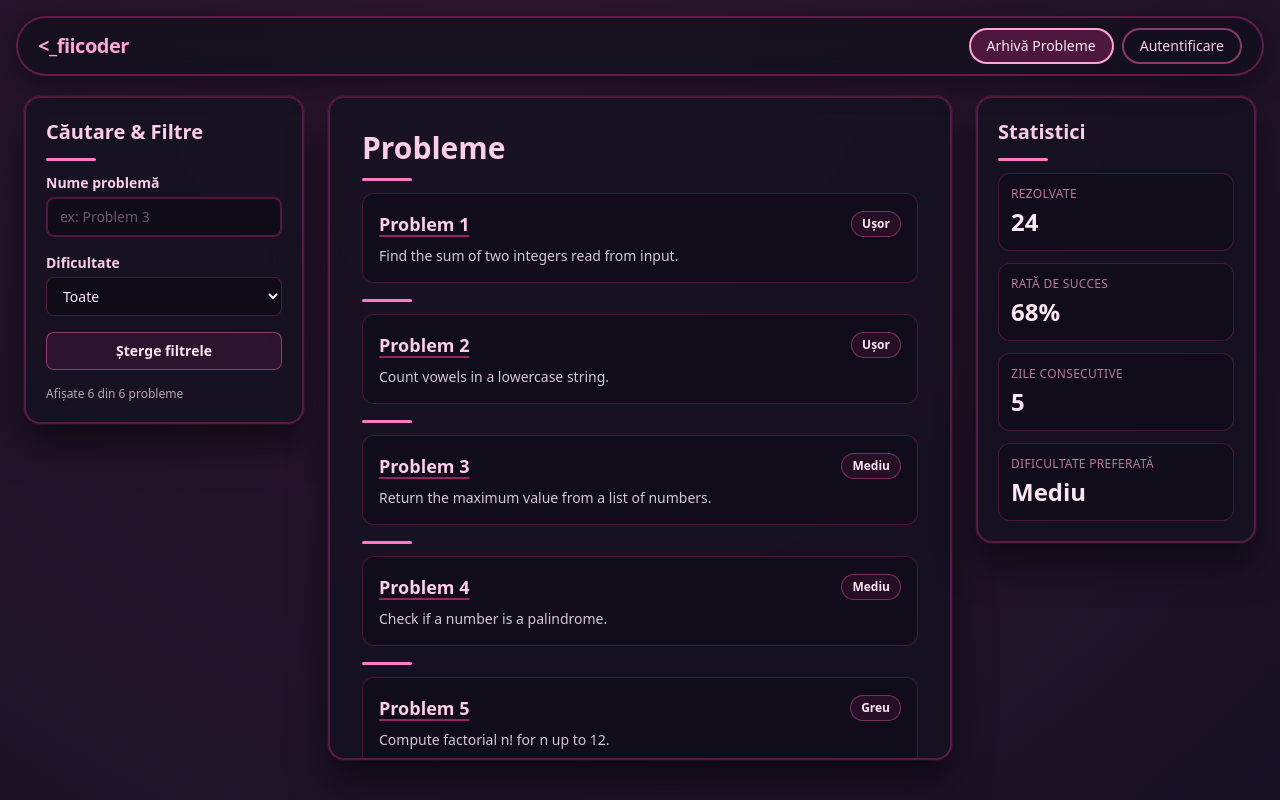
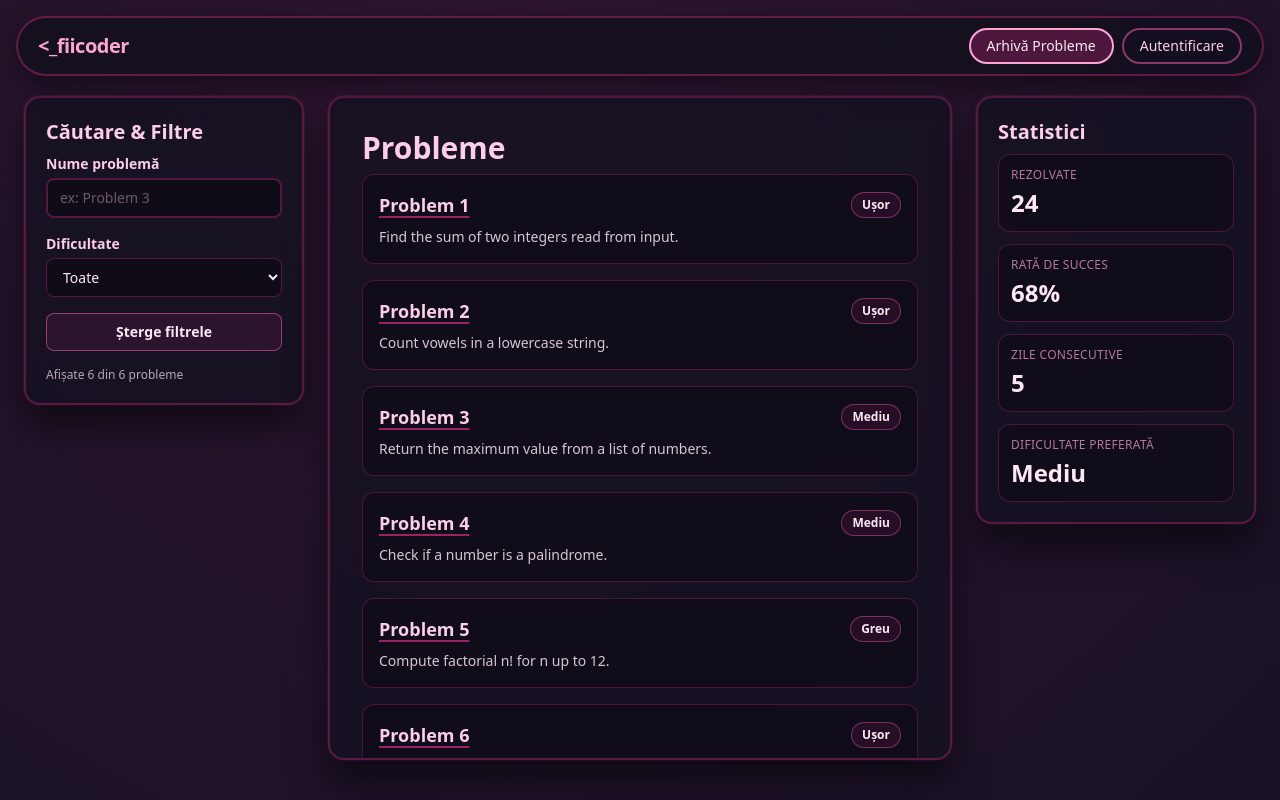
Before and after one commit to Proiect-A1/Frontend, a React (Vite) app in the folder fiicoder-frontend/: page /problems in a window 1280 px wide. Built offline with nearby package versions, Linux system fonts and the light colour scheme.

Commit message:
better styling

```diff
--- a/fiicoder-frontend/src/index.css
+++ b/fiicoder-frontend/src/index.css
@@ -36,12 +36,30 @@ body {
   background: var(--bg);
   color: var(--text);
   font-family: var(--sans);
+  cursor: url('assets/pointer-cursor-24.png') 5 3, auto;
   -webkit-font-smoothing: antialiased;
 }
 
-@keyframes expandLine {
+a, button, [role="button"], select {
+  cursor: url('assets/hand-cursor-24.png') 10 1, pointer;
+}
+
+label {
+  cursor: url('assets/hand-cursor-24.png') 10 1, pointer;
+}
+
+input {
+  cursor: url('assets/text-cursor-24.png') 12 12, text;
+}
+
+@keyframes expandLineHorizontal {
   0%   { opacity: 0; transform: scaleX(0); }
   100% { opacity: 1; transform: scaleX(1); }
+}
+
+@keyframes expandLineVertical {
+  0%   { opacity: 0; transform: scaleY(0); }
+  100% { opacity: 1; transform: scaleY(1); }
 }
 
 .site-hero {
@@ -53,12 +71,43 @@ body {
   box-shadow: 0 22px 36px rgba(0, 0, 0, 0.5), 0 0 0 1px rgba(255, 94, 182, 0.1);
 }
 
-.page-line {
+.page-line-horizontal {
   width: 50px;
   height: 3px;
   background: #ff7bc8;
   border-radius: 2px;
-  margin: 12px 0;
+  margin: 12px 0px;
   transform-origin: left center;
-  animation: expandLine 0.4s 0.3s cubic-bezier(0.22, 1, 0.36, 1) both;
+  animation: expandLineHorizontal 0.4s 0.3s cubic-bezier(0.22, 1, 0.36, 1) both;
 }
+
+.page-line-vertical {
+  width: 3px;
+  height: 20px;
+  background: #ff7bc8;
+  border-radius: 2px;
+  margin: 0 0;
+  transform-origin: left center;
+  animation: expandLineVertical 0.4s 0.3s cubic-bezier(0.22, 1, 0.36, 1) both;
+}
+
+::-webkit-scrollbar {
+  width: 16px;
+}
+
+::-webkit-scrollbar-track {
+  background: transparent;
+  /* top and bottom margins */
+  margin-block: 5px;
+}
+
+::-webkit-scrollbar-thumb {
+  background-color: rgba(255, 94, 182, 0.4);
+  border-radius: 10px;
+  border: 4px solid transparent;
+  background-clip: padding-box;
+}
+
+::-webkit-scrollbar-thumb:hover {
+  background-color: rgba(255, 94, 182, 0.8);
+}
```
Also changed, not shown: fiicoder-frontend/src/App.tsx (+16 -4 lines).
